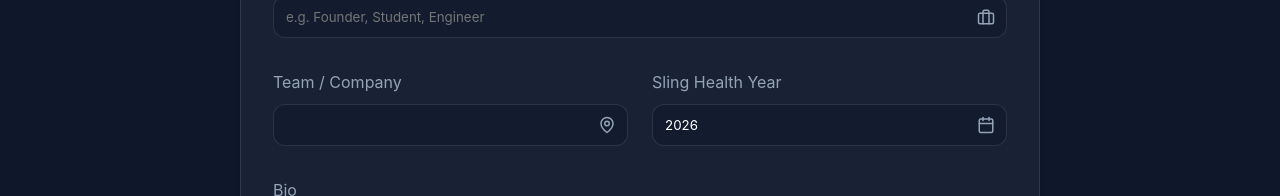
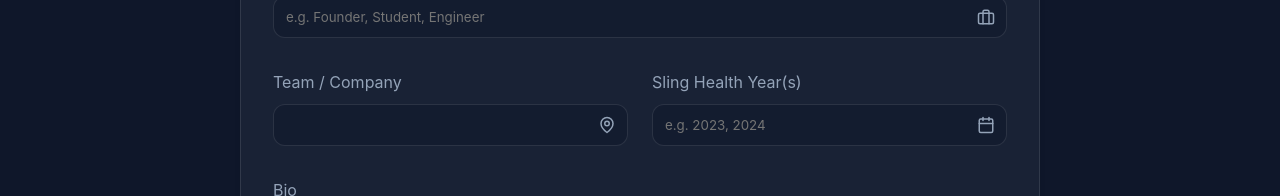
Before and after one commit to joshdrobert/sling-alumni-tracker, a React (Vite) app: page /signup in a window 1280 px wide. Shown: the part 726-922 px from the top of the page. Built offline with nearby package versions, Linux system fonts and the light colour scheme; no server answers.

Commit message:
cohort year(s)

```diff
--- a/src/pages/Home.jsx
+++ b/src/pages/Home.jsx
@@ -71,7 +71,7 @@ export default function Home() {
                                     <h3 style={{ margin: 0, fontSize: '1.2rem' }}>
                                         {profile.first_name || 'Anonymous'} {profile.last_name || 'Alumnus'}
                                     </h3>
-                                    <span style={{ fontSize: '0.9rem', color: '#94a3b8', textTransform: 'uppercase', letterSpacing: '0.05em' }}>{profile.role} {profile.cohort_year && `'${profile.cohort_year.toString().slice(-2)}`}</span>
+                                    <span style={{ fontSize: '0.9rem', color: '#94a3b8', textTransform: 'uppercase', letterSpacing: '0.05em' }}>{profile.role} {profile.cohort_year && `• ${profile.cohort_year}`}</span>
                                 </div>
                             </div>
 
--- a/src/pages/Profile.jsx
+++ b/src/pages/Profile.jsx
@@ -14,7 +14,7 @@ export default function Profile() {
         team_affiliation: '',
         bio: '',
         linkedin_url: '',
-        cohort_year: new Date().getFullYear(),
+        cohort_year: '',
         major: ''
     })
 
@@ -42,7 +42,7 @@ export default function Profile() {
                 team_affiliation: data.team_affiliation || '',
                 bio: data.bio || '',
                 linkedin_url: data.linkedin_url || '',
-                cohort_year: data.cohort_year || new Date().getFullYear(),
+                cohort_year: data.cohort_year || '',
                 major: data.major || ''
             })
         }
@@ -149,10 +149,11 @@ export default function Profile() {
                                 />
                             </div>
                             <div>
-                                <label style={{ display: 'block', marginBottom: '0.5rem', color: '#94a3b8' }}>Cohort Year</label>
+                                <label style={{ display: 'block', marginBottom: '0.5rem', color: '#94a3b8' }}>Cohort Year(s)</label>
                                 <input
-                                    type="number"
+                                    type="text"
                                     name="cohort_year"
+                                    placeholder="e.g. 2023, 2024"
                                     value={formData.cohort_year}
                                     onChange={handleChange}
                                 />
--- a/src/pages/PublicProfile.jsx
+++ b/src/pages/PublicProfile.jsx
@@ -85,7 +85,7 @@ export default function PublicProfile() {
                         <div style={{ display: 'flex', alignItems: 'center', gap: '1rem' }}>
                             <Calendar color="#94a3b8" />
                             <div>
-                                <small style={{ display: 'block', color: '#94a3b8' }}>Cohort Year</small>
+                                <small style={{ display: 'block', color: '#94a3b8' }}>Cohort Year(s)</small>
                                 <span>{profile.cohort_year || 'Unknown'}</span>
                             </div>
                         </div>
--- a/src/pages/Signup.jsx
+++ b/src/pages/Signup.jsx
@@ -12,7 +12,7 @@ export default function Signup() {
         last_name: '',
         profession_title: '',
         team_affiliation: '',
-        cohort_year: new Date().getFullYear(),
+        cohort_year: '',
         phone_number: '',
         linkedin_url: '',
         bio: ''
@@ -110,9 +110,9 @@ export default function Signup() {
                             </div>
                         </div>
                         <div>
-                            <label style={{ display: 'block', marginBottom: '0.5rem', color: '#94a3b8' }}>Sling Health Year</label>
+                            <label style={{ display: 'block', marginBottom: '0.5rem', color: '#94a3b8' }}>Sling Health Year(s)</label>
                             <div style={{ position: 'relative' }}>
-                                <input type="number" name="cohort_year" value={formData.cohort_year} onChange={handleChange} />
+                                <input type="text" name="cohort_year" placeholder="e.g. 2023, 2024" value={formData.cohort_year} onChange={handleChange} />
                                 <Calendar size={18} color="#94a3b8" style={{ position: 'absolute', right: '12px', top: '12px' }} />
                             </div>
                         </div>
```
Also changed, not shown: 1 other file (tests, documents, lock files or other folders).
